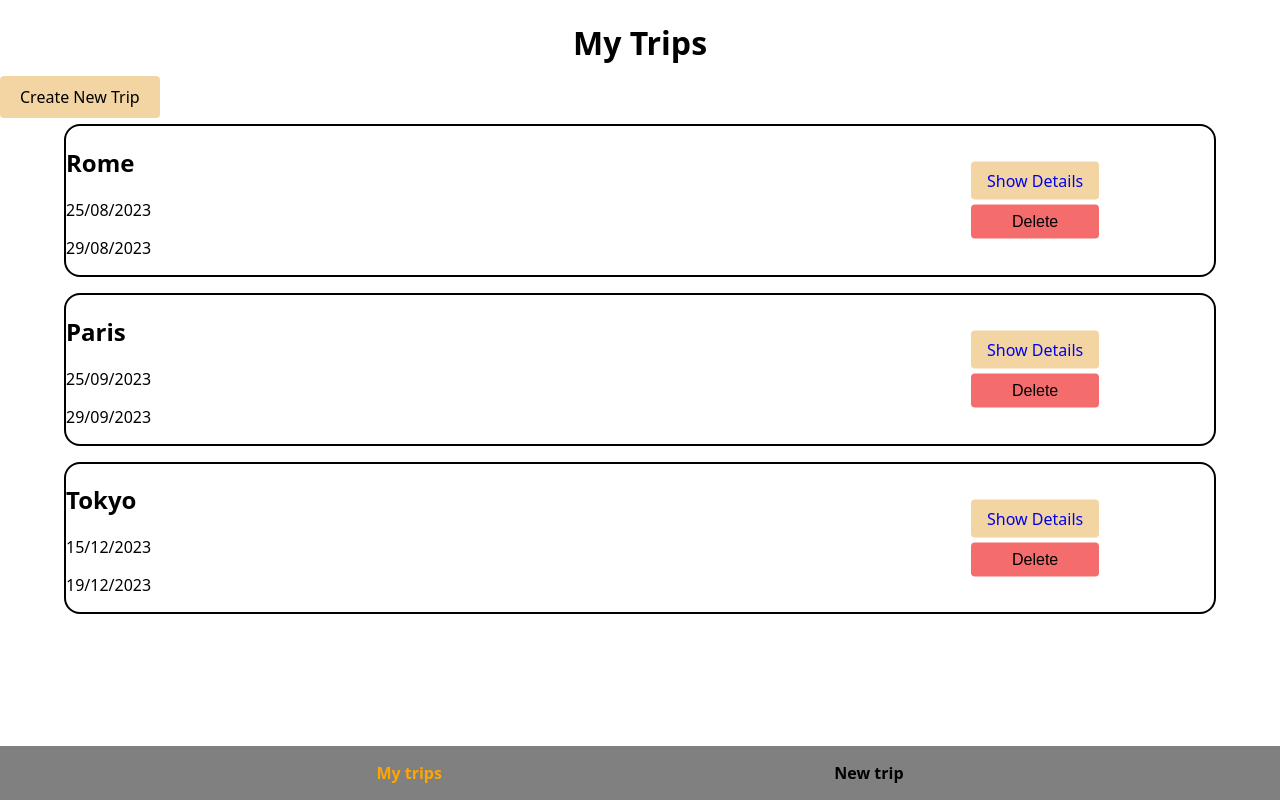
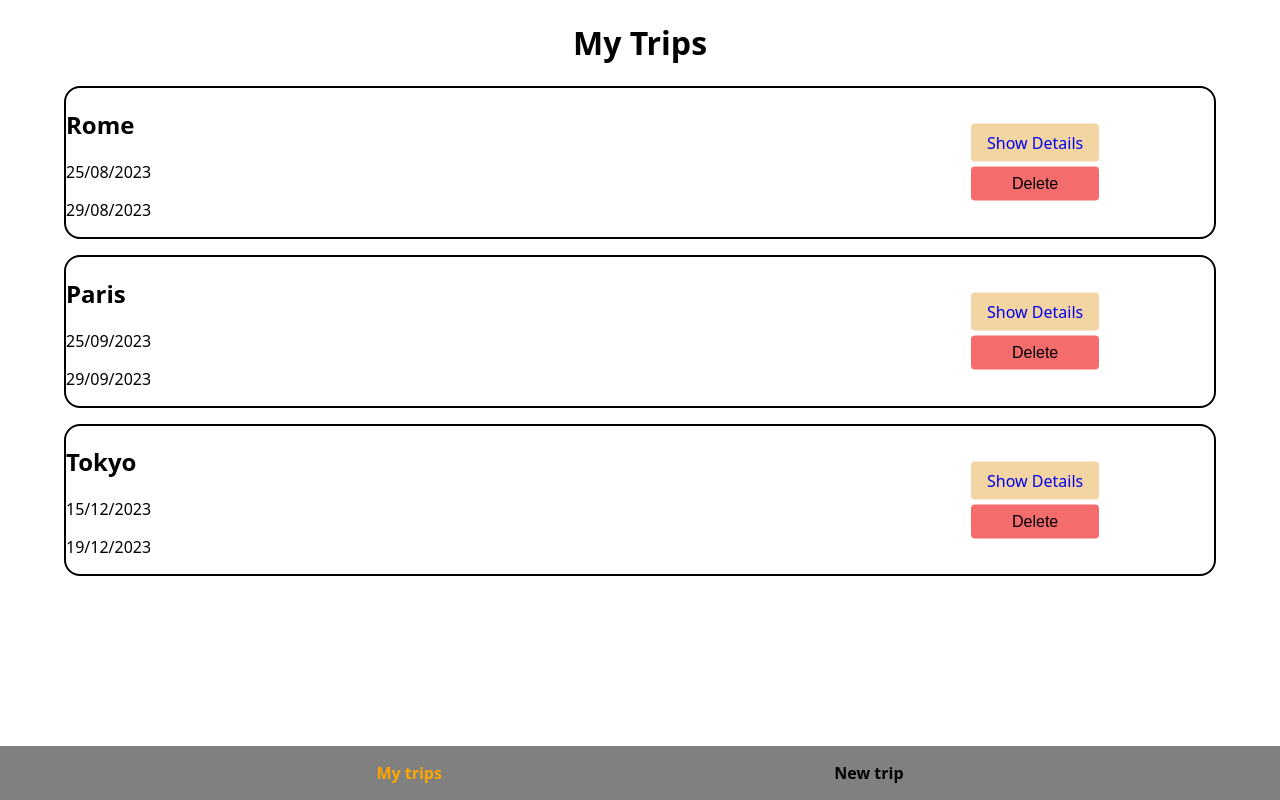
Before and after one commit to LukasWeckner/Capstone-Travel, a Next.js app: page / in a window 1280 px wide. Built offline with nearby package versions, Linux system fonts and the light colour scheme.

Commit message:
remove not needed create trip button, new trip can be created in footer nav

```diff
--- a/pages/index.js
+++ b/pages/index.js
@@ -1,4 +1,3 @@
-import PreviewCard from "../components/PreviewCardList";
 import Link from "next/link";
 import styled from "styled-components";
 import FooterNavigation from "../components/FooterNavigation";
@@ -13,9 +12,6 @@ export default function Home() {
       </header>
 
       <main>
-        <div>
-          <StyledLink href={"/new-trip"}>Create New Trip</StyledLink>
-        </div>
         <PreviewCardList />
       </main>
 
@@ -25,12 +21,3 @@ export default function Home() {
     </>
   );
 }
-
-const StyledLink = styled(Link)`
-  text-decoration: none;
-  color: black;
-  padding: 10px 20px;
-  background-color: #f2d5a3;
-  border-radius: 4px;
-  cursor: pointer;
-`;
```
